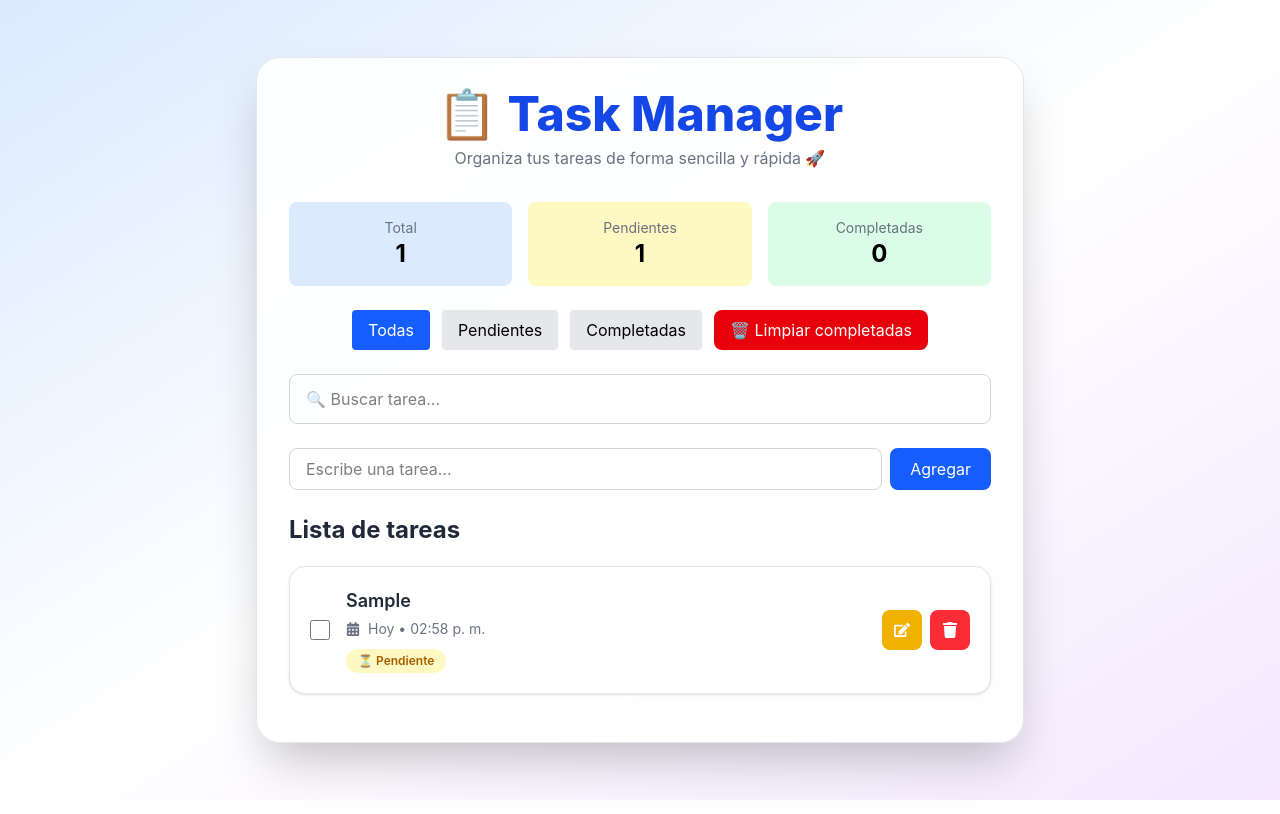
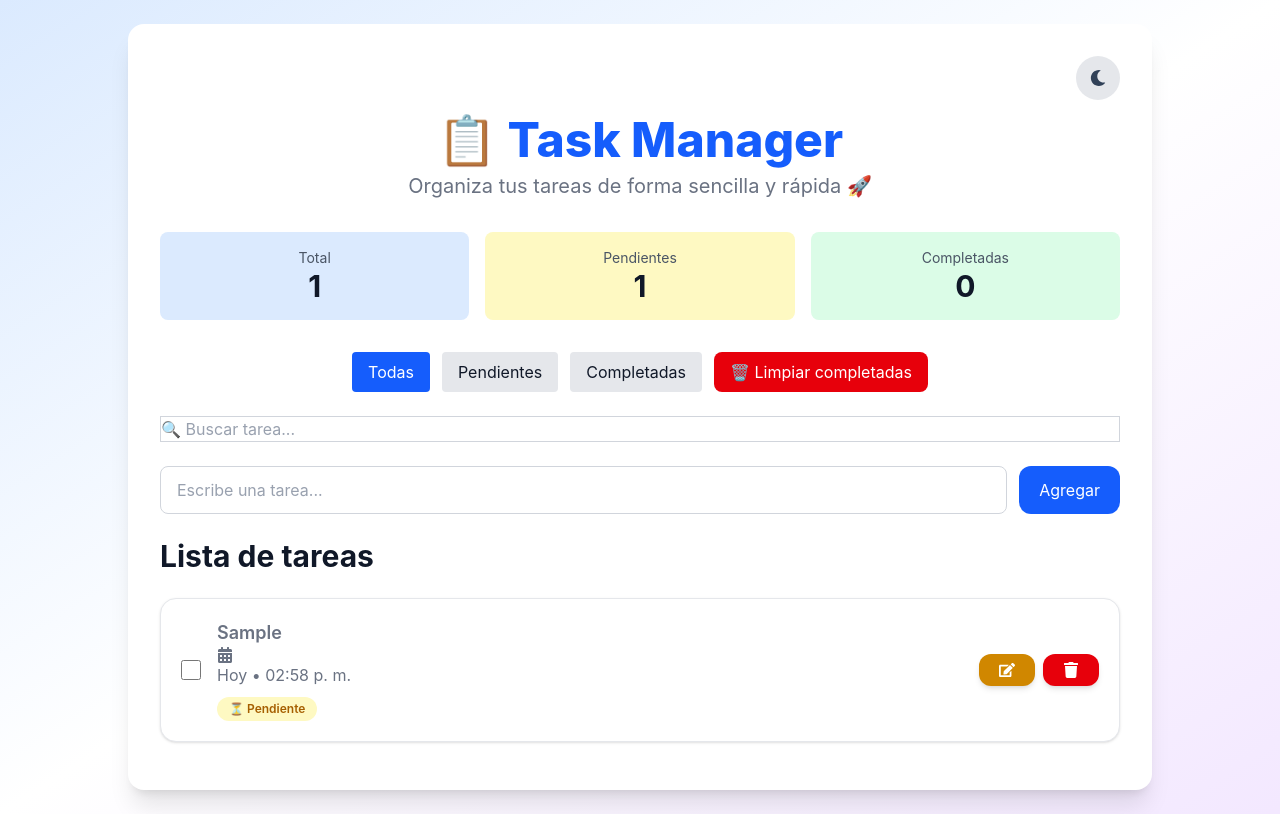
Before and after one commit to carlosgustavo2/TaskApp, a React (Vite) app: page / in a window 1280 px wide. Both pictures are taken after typing "Sample" into the empty fields and a click on the button "Agregar". Built offline with nearby package versions, Linux system fonts and the light colour scheme.

Commit message:
Se termino la interfaz de frontend

```diff
--- a/src/App.css
+++ b/src/App.css
@@ -182,3 +182,16 @@
     border-right-color: var(--border);
   }
 }
+
+body{
+
+    background:linear-gradient(
+        135deg,
+        #dbeafe,
+        #f8fafc,
+        #ede9fe
+    );
+
+    min-height:100vh;
+
+}
--- a/src/components/TaskForm/TaskForm.jsx
+++ b/src/components/TaskForm/TaskForm.jsx
@@ -19,20 +19,20 @@
 
         <form
             onSubmit={handleSubmit}
-            className="flex gap-2 mb-6"
+            className="flex flex-col sm:flex-row gap-3 mb-6"
         >
 
             <input
-                className="flex-1 border border-gray-300 rounded-lg px-4 py-2 focus:outline-none focus:ring-2 focus:ring-blue-500"
                 type="text"
                 placeholder="Escribe una tarea..."
                 value={text}
                 onChange={(e) => setText(e.target.value)}
+                className="flex-1 border border-gray-300 dark:border-slate-600 bg-white dark:bg-slate-800 text-gray-900 dark:text-white placeholder:text-gray-400 dark:placeholder:text-gray-500 rounded-lg px-4 py-2 focus:outline-none focus:ring-2 focus:ring-blue-500 transition"
             />
 
             <button
                 type="submit"
-                className="bg-blue-600 hover:bg-blue-700 text-white px-5 py-2 rounded-lg transition"
+                className="bg-blue-600 hover:bg-blue-700 text-white px-5 py-3 rounded-xl transition w-full sm:w-auto"
             >
                 Agregar
             </button>
--- a/src/components/TaskItem/TaskItem.jsx
+++ b/src/components/TaskItem/TaskItem.jsx
@@ -10,7 +10,8 @@
     task,
     onDeleteTask,
     onToggleTask,
-    onEditTask
+    onEditTask,
+    darkMode
 }) {
 
     const [editing, setEditing] = useState(false);
@@ -65,8 +66,12 @@
 
     return (
 
-        <div className="flex justify-between items-center bg-white border border-gray-200 rounded-2xl p-5 mb-4 shadow-sm hover:shadow-xl hover:scale-[1.02] transition-all duration-300">
-
+        <div className={`flex flex-col sm:flex-row sm:items-center justify-between gap-4 rounded-2xl p-5 mb-4 shadow-sm hover:shadow-xl transition-all duration-300 animate-fadeIn ${
+            darkMode
+                ? "bg-gray-800 border border-gray-700"
+                : "bg-white dark:bg-slate-800 border border-gray-200 dark:border-slate-700"
+            }`}
+        >
             <div className="flex items-center gap-4 flex-1">
 
                 <input
@@ -101,17 +106,17 @@
                         <div className="flex-1">
 
                             <h3
-                                className={`text-lg font-semibold transition-all duration-300 ${
+                                className={`text-lg font-semibold transition-all duration-300 animate-fadeIn ${
                                     task.completed
                                         ? "line-through text-gray-400 opacity-70"
-                                        : "text-gray-800"
+                                        : "text-gray-500 dark:text-gray-400"
                                 }`}
                             >
                                 {task.title}
                             </h3>
 
-                            <div className="flex items-center gap-2 mt-1 text-sm text-gray-500">
-                                <FaCalendarAlt />
+                            <div className="text-gray-500 dark:text-gray-400">
+                            <FaCalendarAlt />
                                 <span>{formatDate(task.createdAt)}</span>
                             </div>
 
@@ -137,14 +142,14 @@
 
             </div>
 
-            <div className="flex gap-2 ml-4">
+            <div className="flex justify-end gap-2 sm:ml-4">
 
                 {
                     editing ? (
 
                         <button
                             onClick={handleSave}
-                            className="bg-green-600 hover:bg-green-700 text-white p-3 rounded-xl shadow-sm hover:scale-110 transition-all"
+                            className="bg-blue-600 text-white px-5 py-2 rounded-xl shadow-md hover:shadow-xl hover:-translate-y-1 transition-all duration-300"
                             title="Guardar"
                         >
                             <FaSave />
@@ -154,8 +159,7 @@
 
                         <button
                             onClick={() => setEditing(true)}
-                            className="bg-yellow-500 hover:bg-yellow-600 text-white p-3 rounded-lg"
-                            title="Editar"
+                            className="bg-yellow-600 text-white px-5 py-2 rounded-xl shadow-md hover:shadow-xl hover:-translate-y-1 transition-all duration-300"
                         >
                             <FaEdit />
                         </button>
@@ -165,7 +169,7 @@
 
                 <button
                     onClick={handleDelete}
-                    className="bg-red-500 hover:bg-red-600 text-white p-3 rounded-lg"
+                    className="bg-red-600 text-white px-5 py-2 rounded-xl shadow-md hover:shadow-xl hover:-translate-y-1 transition-all duration-300"
                     title="Eliminar"
                 >
                     <FaTrash />
--- a/src/components/TaskList/TaskList.jsx
+++ b/src/components/TaskList/TaskList.jsx
@@ -3,11 +3,12 @@
 export default function TaskList({ tasks,
                                     onDeleteTask,
                                     onToggleTask,
-                                    onEditTask }) {
+                                    onEditTask,
+                                    darkMode }) {
 
     if (tasks.length === 0) {
         return (
-            <div className="text-center py-12 text-gray-500">
+            <div className="text-center py-12 text-gray-500 dark:text-gray-400">
                 <p className="text-lg font-medium">No hay tareas todavía</p>
                 <p className="text-sm">Agrega la primera tarea para comenzar 🚀</p>
             </div>
@@ -18,11 +19,31 @@
 
         <div>
 
-            <h2 className="text-2xl font-bold text-gray-800 mb-5">
+            <h2 className="text-3xl font-bold mb-6">
                 Lista de tareas
             </h2>
 
             {
+                tasks.length === 0 ? (
+
+                    <div className="text-center py-16">
+
+                        <div className="text-7xl mb-4">
+                            📋
+                        </div>
+
+                        <h3 className="text-2xl font-bold text-gray-500 dark:text-gray-400">
+                            No tienes tareas
+                        </h3>
+
+                        <p className="text-gray-400 mt-2">
+                            Agrega una tarea para comenzar.
+                        </p>
+
+                    </div>
+
+                ) : (
+
                     tasks.map(task => (
 
                         <TaskItem
@@ -31,9 +52,12 @@
                             onDeleteTask={onDeleteTask}
                             onToggleTask={onToggleTask}
                             onEditTask={onEditTask}
+                            darkMode={darkMode}
                         />
 
                     ))
+
+                )
             }
 
         </div>
--- a/src/index.css
+++ b/src/index.css
@@ -1 +1,44 @@
 @import "tailwindcss";
+
+    /* Activa el modo oscuro cuando exista la clase .dark */
+    @custom-variant dark (&:where(.dark, .dark *));
+
+    @keyframes fadeIn {
+
+        from{
+            opacity:0;
+            transform:translateY(15px);
+        }
+
+        to{
+            opacity:1;
+            transform:translateY(0);
+        }
+
+    }
+
+    .animate-fadeIn{
+
+        animation:fadeIn .35s ease;
+
+    }
+
+@keyframes fadeIn {
+
+    from{
+        opacity:0;
+        transform:translateY(15px);
+    }
+
+    to{
+        opacity:1;
+        transform:translateY(0);
+    }
+
+}
+
+.animate-fadeIn{
+
+    animation:fadeIn .35s ease;
+
+}
--- a/src/pages/Home.jsx
+++ b/src/pages/Home.jsx
@@ -2,6 +2,7 @@
 import TaskForm from "../components/TaskForm/TaskForm";
 import TaskList from "../components/TaskList/TaskList";
 import toast from "react-hot-toast";
+import { FaMoon, FaSun } from "react-icons/fa";
 
 export default function Home() {
 
@@ -16,6 +17,11 @@
 
     const [filter, setFilter] = useState("all");
     const [search, setSearch] = useState("");
+
+    {/*DARK MODE*/}
+    const [darkMode, setDarkMode] = useState(() => {
+        return localStorage.theme === "dark";
+        });
 
     // ==========================
     // Funciones
@@ -146,56 +152,99 @@
     // ==========================
 
     useEffect(() => {
-
         localStorage.setItem("tasks", JSON.stringify(tasks));
 
     }, [tasks]);
 
     // ==========================
+    // DARK MODE
+    // ==========================
+    useEffect(() => {
+
+        if (darkMode) {
+
+            document.documentElement.classList.add("dark");
+
+            localStorage.theme = "dark";
+
+        } else {
+
+            document.documentElement.classList.remove("dark");
+
+            localStorage.theme = "light";
+
+        }
+
+    }, [darkMode]);
+
+    // ==========================
     // Vista
     // ==========================
-
     return (
 
-        <div className="bg-white/90 backdrop-blur-md rounded-3xl shadow-2xl p-8 w-full max-w-3xl border border-gray-200">
-            <h1 className="text-5xl font-extrabold text-center text-blue-700 mb-2">
+        <div className="bg-white dark:bg-slate-950 text-gray-900 dark:text-white rounded-2xl shadow-xl p-5 sm:p-8 w-full max-w-5xl mx-auto transition-all duration-500">
+            <div className="flex justify-end mb-4">
+                <button
+                    onClick={() => setDarkMode(!darkMode)}
+                    className="w-11 h-11 rounded-full bg-gray-200 dark:bg-slate-700 flex items-center justify-center hover:scale-110 transition"
+                >
+                    { darkMode
+                        ? <FaSun className="text-yellow-300"/>
+                        : <FaMoon className="text-slate-700"/>
+                    }
+                </button>
+
+            </div>
+            <h1 className="text-3xl sm:text-5xl font-extrabold text-center text-blue-600 dark:text-blue-400 mb-2">
                 📋 Task Manager
             </h1>
-            <p className="text-center text-gray-500 mb-8">
+            <p className="text-center text-base sm:text-xl text-gray-500 mb-8">
                 Organiza tus tareas de forma sencilla y rápida 🚀
             </p>
 
             {/* Estadísticas */}
 
-            <div className="grid grid-cols-3 gap-4 mb-6">
+            <div className="grid grid-cols-1 sm:grid-cols-3 gap-4 mb-8">
 
-                <div className="bg-blue-100 rounded-lg p-4 text-center">
-                    <h3 className="text-sm text-gray-500">Total</h3>
-                    <p className="text-2xl font-bold">{tasks.length}</p>
+                <div className="bg-blue-100 dark:bg-blue-900/30 rounded-lg p-4 text-center">
+                    <h3 className="text-sm text-gray-600 dark:text-blue-300">
+                        Total
+                        </h3>
+                    <p className="text-3xl font-bold text-gray-900 dark:text-white">
+                        {tasks.length}
+                    </p>
                 </div>
 
-                <div className="bg-yellow-100 rounded-lg p-4 text-center">
-                    <h3 className="text-sm text-gray-500">Pendientes</h3>
-                    <p className="text-2xl font-bold">{pendingTasks}</p>
+               <div className="bg-yellow-100 dark:bg-yellow-900/30 rounded-lg p-4 text-center">
+                    <h3 className="text-sm text-gray-600 dark:text-yellow-300">
+                        Pendientes
+                    </h3>
+                    <p className="text-3xl font-bold text-gray-900 dark:text-white">
+                        {pendingTasks}
+                    </p>
                 </div>
 
-                <div className="bg-green-100 rounded-lg p-4 text-center">
-                    <h3 className="text-sm text-gray-500">Completadas</h3>
-                    <p className="text-2xl font-bold">{completedTasks}</p>
+                <div className="bg-green-100 dark:bg-green-900/30 rounded-lg p-4 text-center">
+                    <h3 className="text-sm text-gray-600 dark:text-green-300">
+                        Completadas
+                    </h3>
+                    <p className="text-3xl font-bold text-gray-900 dark:text-white">
+                        {completedTasks}
+                    </p>
                 </div>
 
             </div>
 
             {/* Filtros */}
 
-            <div className="flex justify-center gap-3 mb-6">
+            <div className="flex flex-col sm:flex-row justify-center gap-3 mb-6">
 
                 <button
                     onClick={() => setFilter("all")}
                     className={`px-4 py-2 rounded ${
                         filter === "all"
                             ? "bg-blue-600 text-white"
-                            : "bg-gray-200"
+                            : "bg-gray-200 dark:bg-slate-700"
                     }`}
                 >
                     Todas
@@ -206,7 +255,7 @@
                     className={`px-4 py-2 rounded ${
                         filter === "pending"
                             ? "bg-yellow-500 text-white"
-                            : "bg-gray-200"
+                            : "bg-gray-200 dark:bg-slate-700"
                     }`}
                 >
                     Pendientes
@@ -217,7 +266,7 @@
                     className={`px-4 py-2 rounded ${
                         filter === "completed"
                             ? "bg-green-600 text-white"
-                            : "bg-gray-200"
+                            : "bg-gray-200 dark:bg-slate-700"
                     }`}
                 >
                     Completadas
@@ -240,7 +289,7 @@
                     placeholder="🔍 Buscar tarea..."
                     value={search}
                     onChange={(e) => setSearch(e.target.value)}
-                    className="w-full border border-gray-300 rounded-lg px-4 py-3 focus:outline-none focus:ring-2 focus:ring-blue-500"
+                    className="w-full border border-gray-300 dark:border-slate-600 bg-white dark:bg-slate-800 text-gray-900 dark:text-white placeholder:text-gray-400 dark:placeholder:text-gray-500"
                 />
 
             </div>
@@ -256,6 +305,7 @@
                 onDeleteTask={deleteTask}
                 onToggleTask={toggleCompleted}
                 onEditTask={editTask}
+                darkMode={darkMode}
             />
 
         </div>
```
Lines whose indentation alone changed are shown as unchanged.
